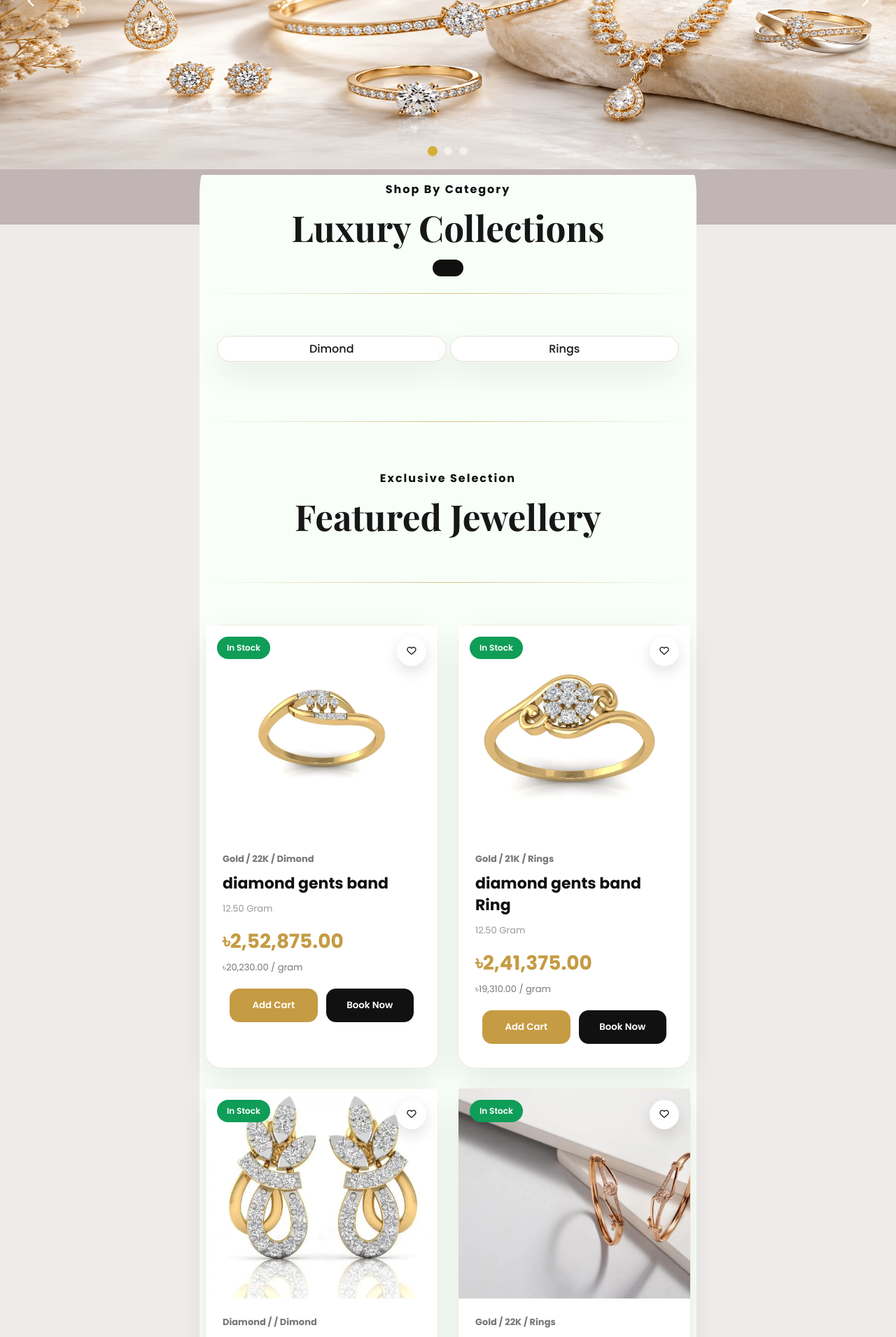
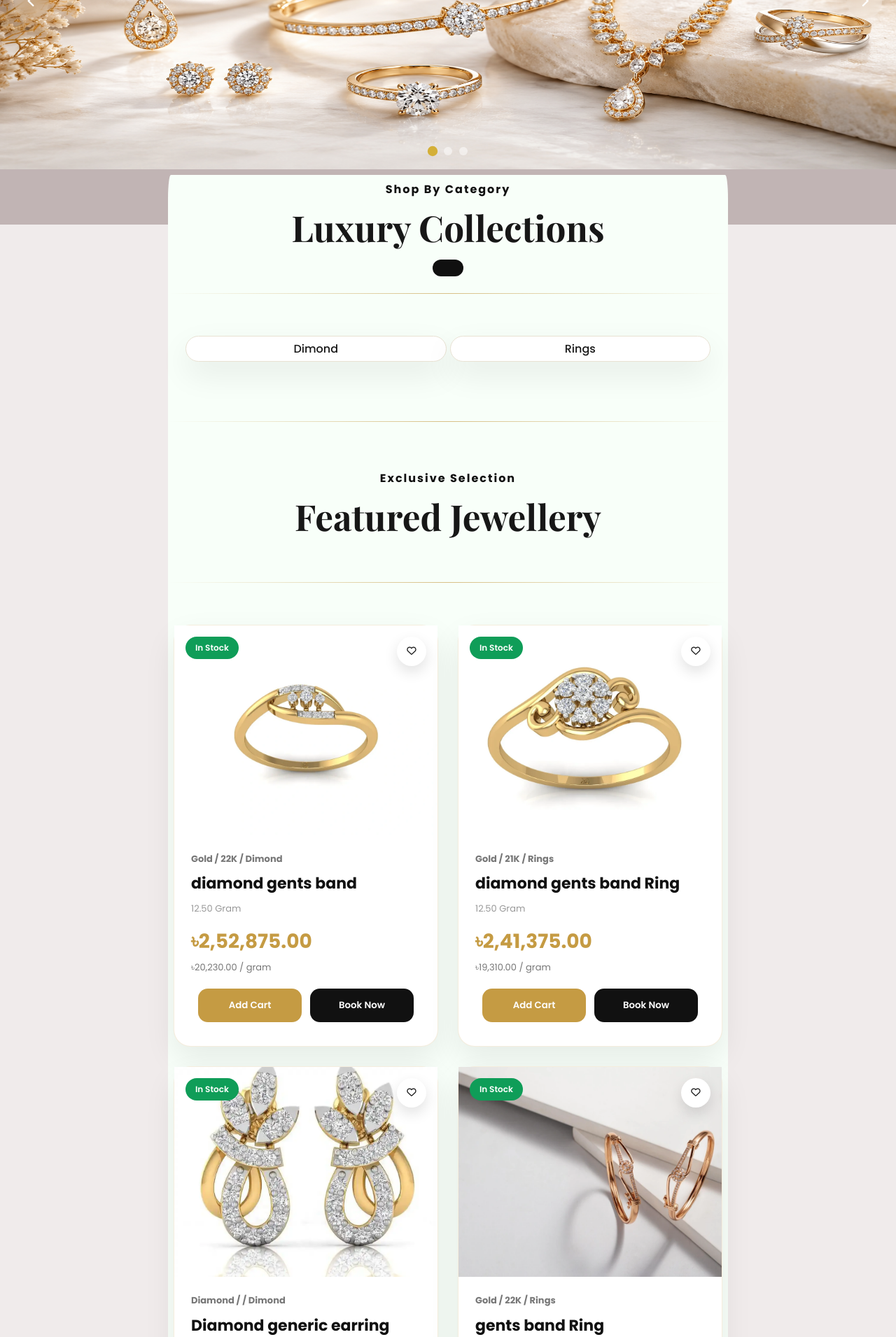
Before and after one commit to Moshiur222/Rajanigandha_Jewellars, a Django app: page / in a window 1280 px wide. Shown: the part 479-2390 px from the top of the page at 70% size. Run offline with Django 5.2, Linux system fonts and the light colour scheme; data comes from the database, SQL or seed files in the repository; both versions use the stored data as it was after the commit.

Commit message:
final commit

```diff
--- a/apps/pages/static/css/frontend.css
+++ b/apps/pages/static/css/frontend.css
@@ -1074,7 +1074,7 @@ body.dark .navbar{
 }
 
 .cart_border{
-  margin: 0px 285px 0px 285px;
+  margin: 0px 240px 0px 240px;
   background: #f8fff9;
   border-radius: 0.5%;
 }
```
Also changed, not shown: db.sqlite3.
